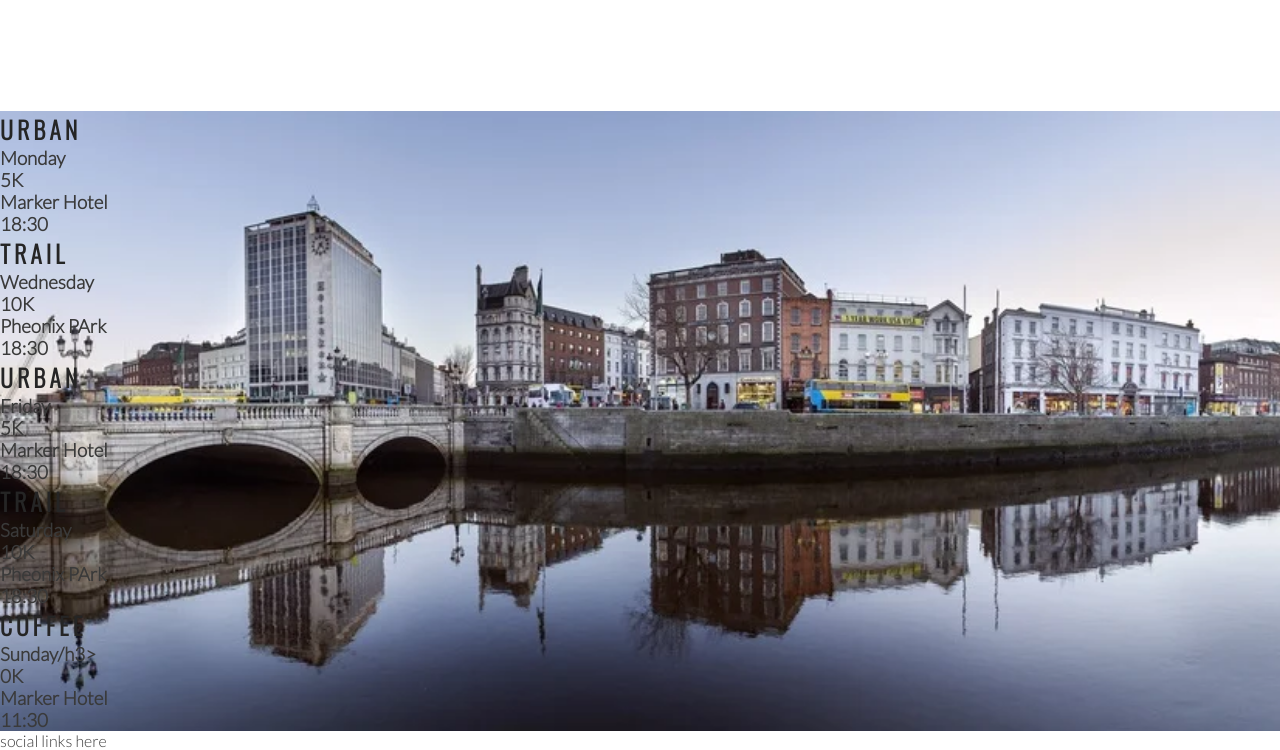
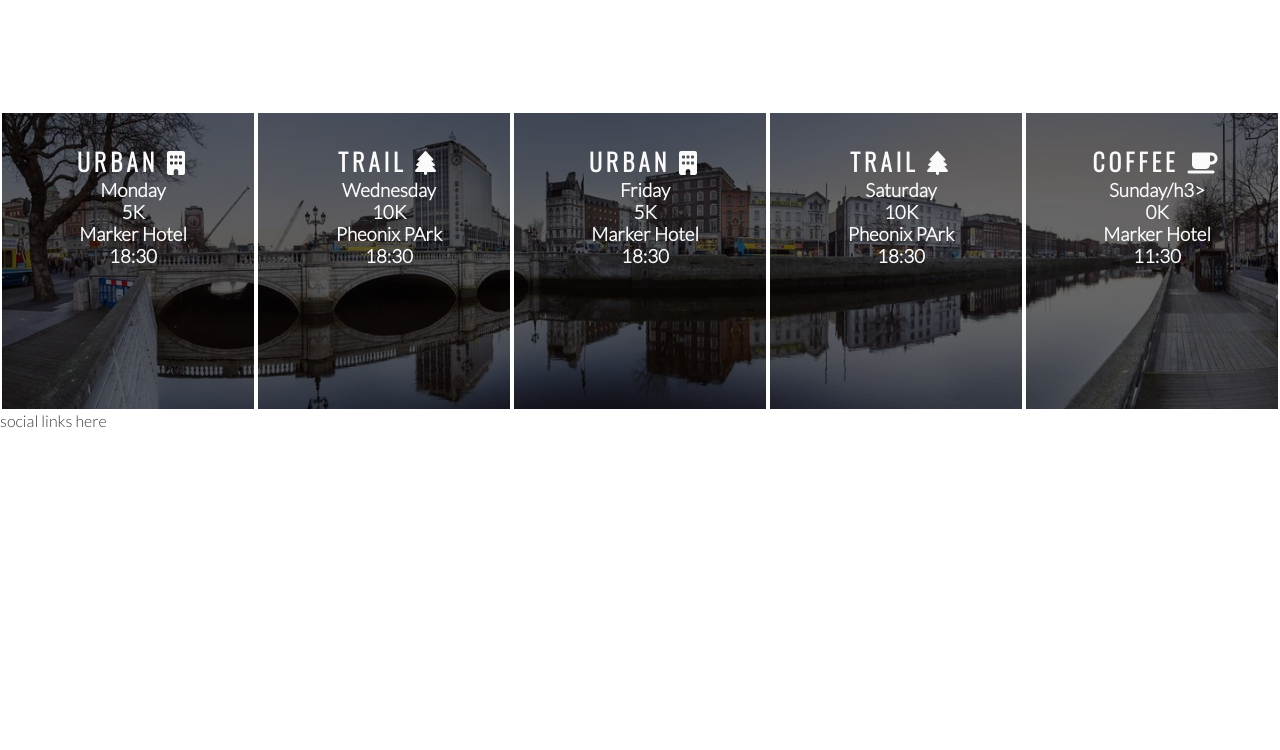
Before and after one commit to NowickiLukasz/love_running, a plain HTML site: page index.html in a window 1280 px wide. Shown: the part 1184-1934 px from the top of the page. After the commit the page ends 1614 px from the top, so only its background shows below. Drawn offline with nearby package versions, Linux system fonts and the light colour scheme.

Commit message:
Add icons to times section and style the section

```diff
--- a/assets/CSS/styles.css
+++ b/assets/CSS/styles.css
@@ -189,3 +189,20 @@ hr{
 
     overflow: hidden;
 }
+
+#times div{
+    color: #fafafa;
+    background-color: rgba(0, 0, 0, 0.6);
+    height: 300px;
+    width: 20%;
+    float:left;
+    padding: 30px 0 0 10px;
+    border: 2px solid white;
+    text-align:center;
+
+    box-sizing: border-box;
+}
+
+#times h2{
+    color: #fafafa;
+}
--- a/index.html
+++ b/index.html
@@ -82,35 +82,35 @@
     </section>
     <section id="times">
         <div>
-            <h2>Urban</h2>
+            <h2>Urban <i class="fas fa-building"></i></h2>
             <h3>Monday</h3>
             <h3>5K</h3>
             <h3>Marker Hotel</h3>
             <h3>18:30</h3>
         </div>
         <div>
-            <h2>Trail</h2>
+            <h2>Trail <i class="fas fa-tree"></i></h2>
             <h3>Wednesday</h3>
             <h3>10K</h3>
             <h3>Pheonix PArk</h3>
             <h3>18:30</h3>
         </div>
         <div>
-            <h2>Urban</h2>
+            <h2>Urban <i class="fas fa-building"></i></h2>
             <h3>Friday</h3>
             <h3>5K</h3>
             <h3>Marker Hotel</h3>
             <h3>18:30</h3>
         </div>
         <div>
-            <h2>Trail</h2>
+            <h2>Trail <i class="fas fa-tree"></i></h2>
             <h3>Saturday</h3>
             <h3>10K</h3>
             <h3>Pheonix PArk</h3>
             <h3>18:30</h3>
         </div>
         <div>
-            <h2>Coffee</h2>
+            <h2>Coffee <i class="fas fa-coffee"></i></h2>
             <h3>Sunday/h3>
             <h3>0K</h3>
             <h3>Marker Hotel</h3>
```
